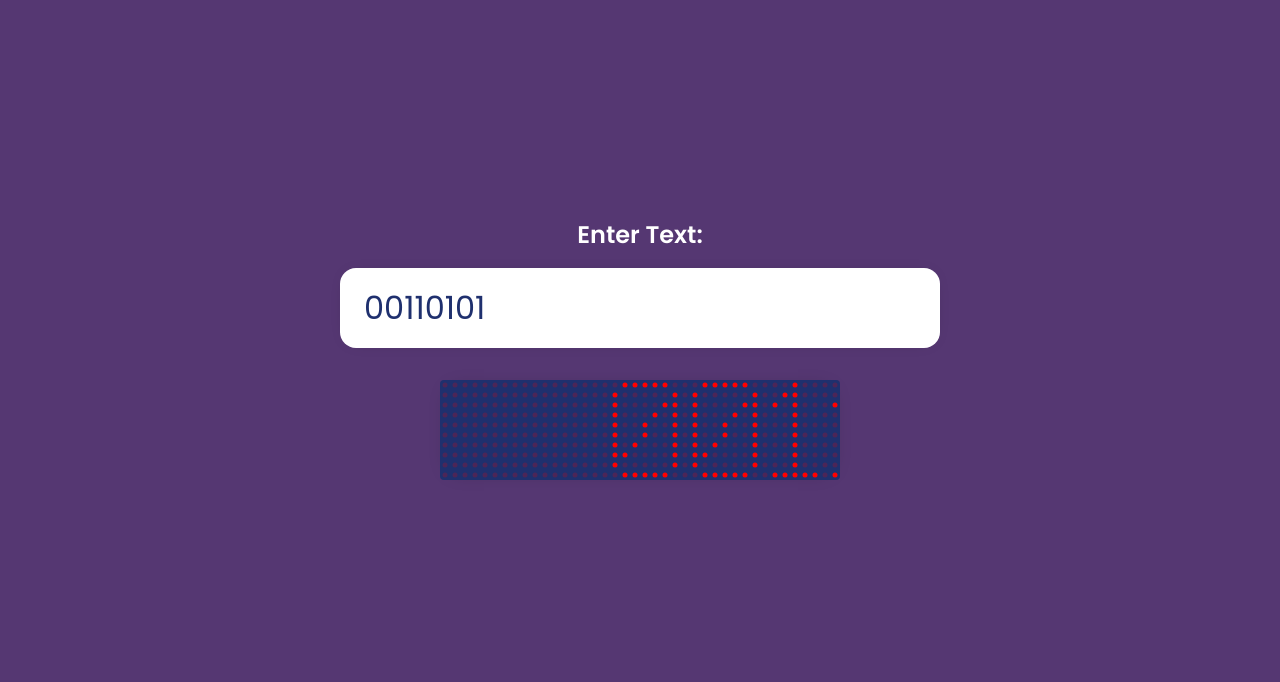
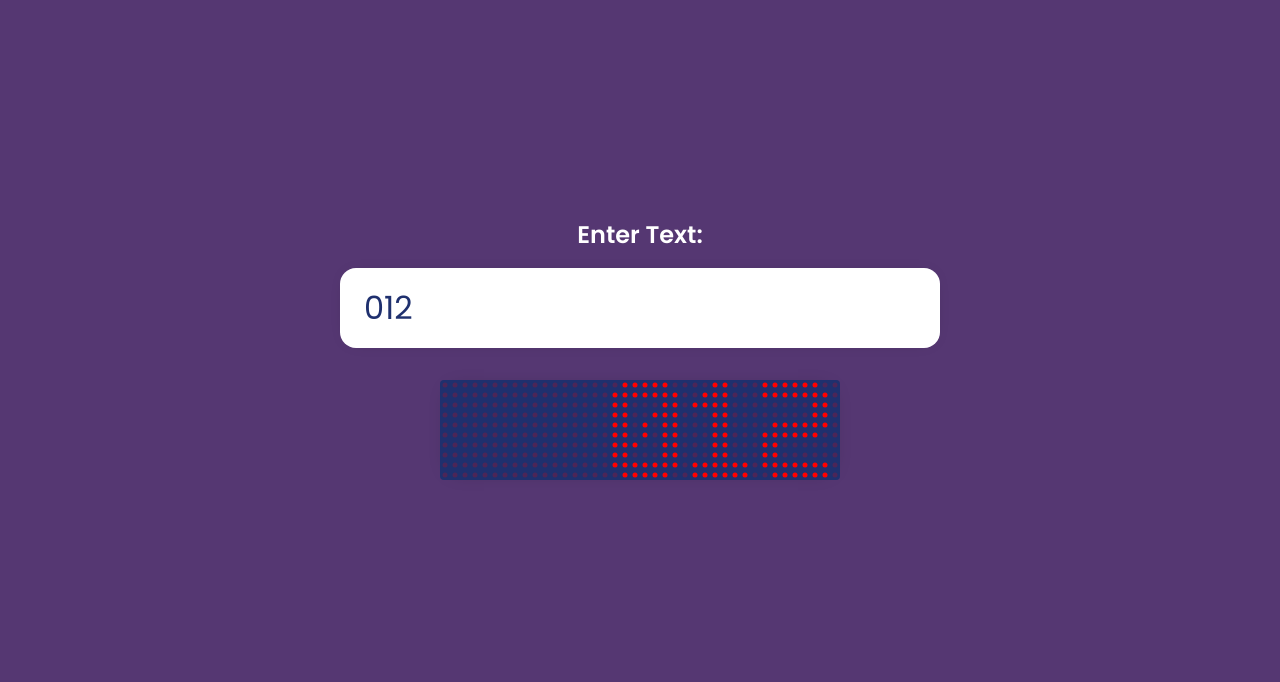
Before and after one commit to kundanb/scroled, a plain HTML site: page index.html in a window 1280 px wide. Both pictures are taken after a click on the button 640 px from the left and 408 px from the top of the page. Shown: the top 682 px of the page. Drawn offline with Linux system fonts and the light colour scheme.

Commit message:
improved char arr and added input change

```diff
--- a/index.html
+++ b/index.html
@@ -35,7 +35,7 @@
             <div class="label">Enter Text:</div>
 
             <div class="text-input-cont">
-              <input type="text" value="00110101" />
+              <input type="text" value="012" />
             </div>
 
             <div class="canvas-cont">
--- a/js/init.js
+++ b/js/init.js
@@ -1 +1 @@
-"use strict";window.addEventListener("load",function(){hidePreloader(showApp),$playBtn.addEventListener("click",function(){showGround(initGround)})});
+"use strict";window.addEventListener("load",function(){hidePreloader(showApp),$playBtn.addEventListener("click",function(){showGround(initGround)}),textInputElem.addEventListener("change",resetTextArr)});
```
Also changed, not shown: js/ground.js (+1 -1 lines).
